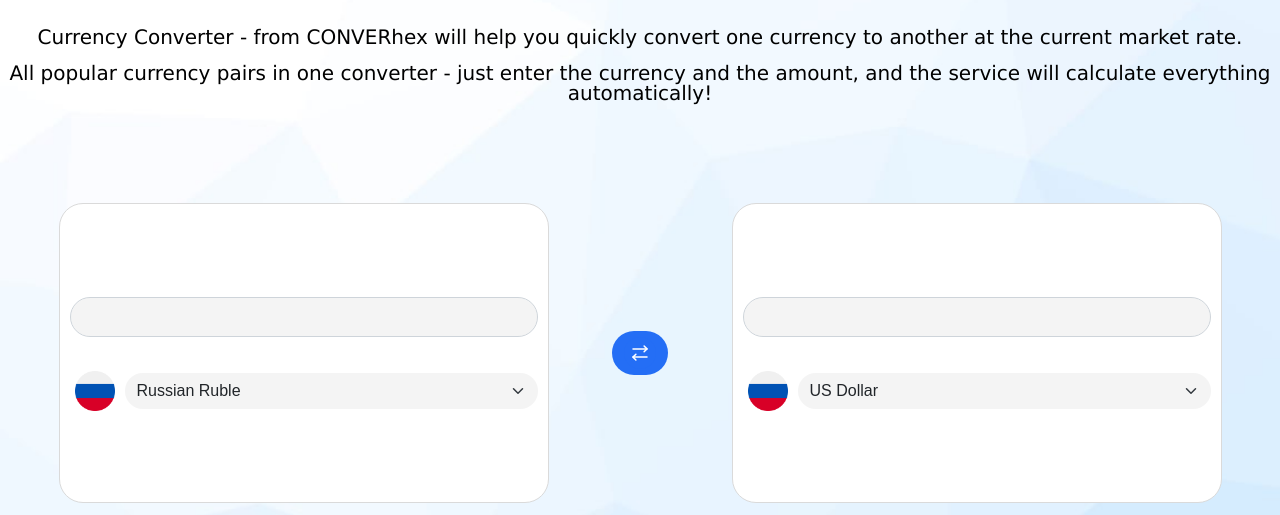
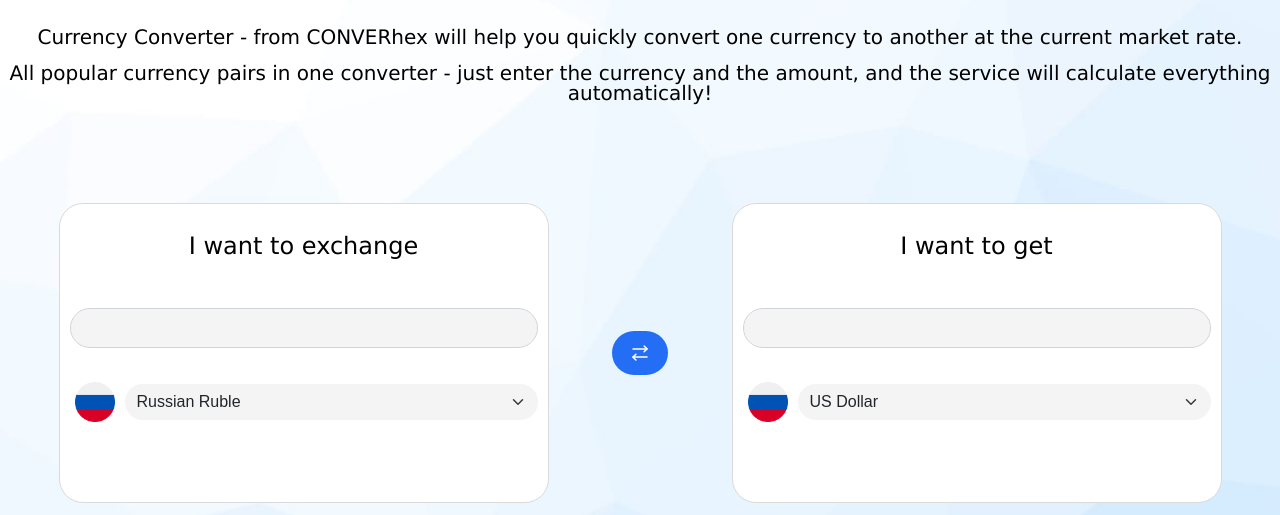
Before and after one commit to Goga-Rid/CONVERhex, a website: page index.html in a window 1280 px wide. Shown: the part 122-637 px from the top of the page. Drawn offline with nearby package versions, Linux system fonts and the light colour scheme; a web font is replaced by a local one.

Commit message:
adding text in conversion blocks

```diff
--- a/index.html
+++ b/index.html
@@ -34,7 +34,7 @@
   <div class="all-content">
       <div class="valute-cards" id="AJ">
         <div class="valute-card-all">
-
+          <div class="calc__title">I want to exchange</div>
           <div class="input-group mb-3">
             <input type="number" class="form-control" id="currencies" aria-label="Text input with dropdown button">
           </div>
@@ -55,6 +55,8 @@
         </button>
 
         <div class="valute-card-all">
+          <div class="calc__title">I want to get</div>
+
 
           <div class="input-group mb-3">
             <input type="number" class="form-control" id="base_currency" aria-label="Text input with dropdown button">
--- a/styles/style.css
+++ b/styles/style.css
@@ -212,3 +212,13 @@ display: inline-block;
   margin-bottom: 3px;
   width: 150px;
 }
+.calc__title {
+  font-weight: 500;
+    font-size: 1.5em;
+    font-family: Verdana;
+    text-align: center;
+    margin-block-end: 7%;
+    margin-top:-10%;
+    margin-bottom: 7%;
+    color: #000000;
+}
```
